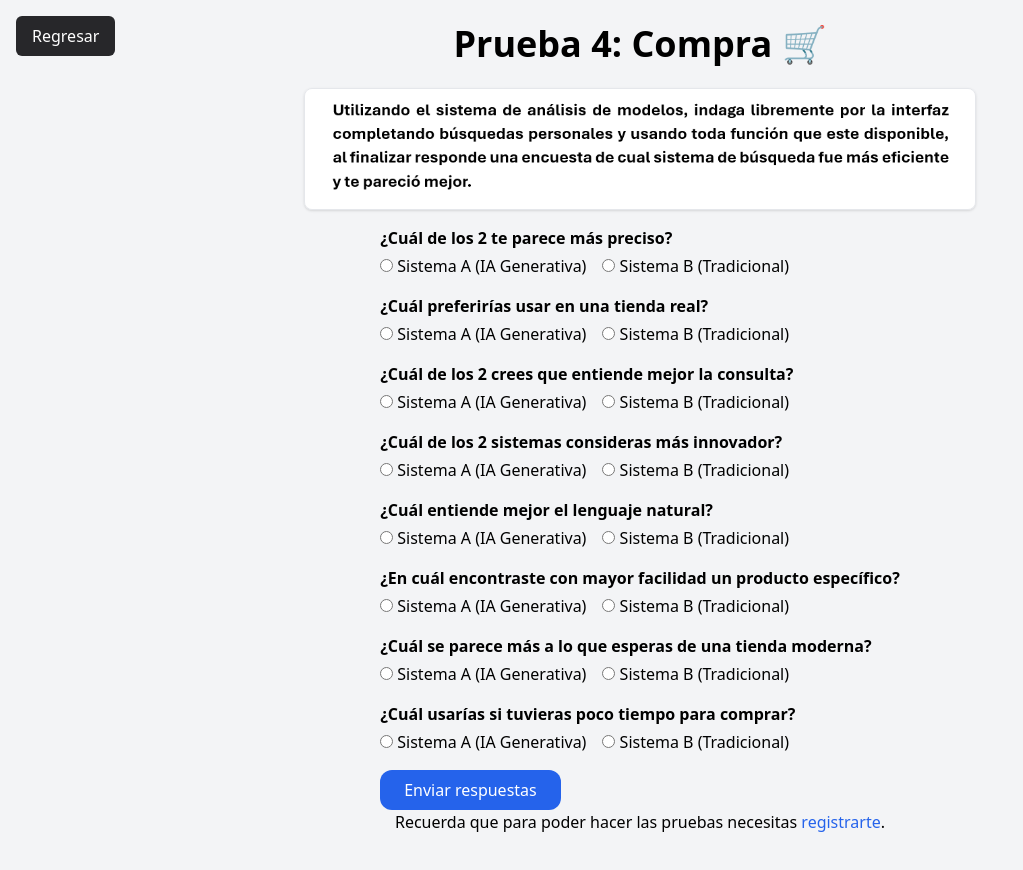
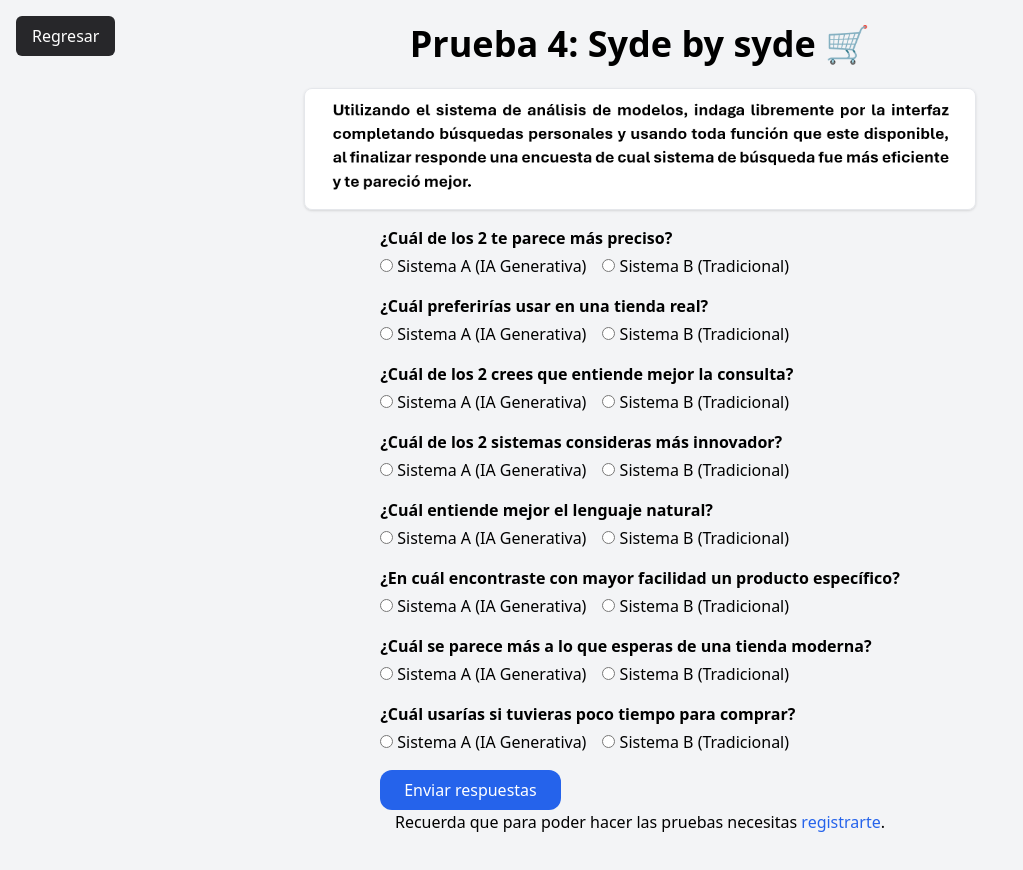
Before and after one commit to cesar3318123/ecommerce_web, a React (Create React App) app: page /prueba4 in a window 1280 px wide. Shown: the top 870 px of the page, without its empty margins (0-1023 px from the left). Built offline with nearby package versions, Linux system fonts and the light colour scheme.

Commit message:
cambios localstorage

```diff
--- a/src/prueba4.jsx
+++ b/src/prueba4.jsx
@@ -2,6 +2,8 @@ import React, { useState } from "react";
 import { Link } from "react-router-dom"; // Importamos Link para navegación
 
 function Prueba4() {
+
+  const userId = localStorage.getItem("userId");
   const [formData, setFormData] = useState({
     preciso: null,
     preferencia: null,
@@ -11,6 +13,7 @@ function Prueba4() {
     facilidad: null,
     moderno: null,
     pocoTiempo: null,
+    userId: userId,
   });
 
   const [success, setSuccess] = useState(false); // estado para mostrar mensaje
@@ -41,6 +44,7 @@ function Prueba4() {
       setMessage(data.mensaje || "Registro creado");
       console.log("✅ Respuesta guardada:", data);
       alert("¡Gracias por tu participación!");
+      const userId = localStorage.getItem("userId");
 
       // 🔹 Resetear formulario (volver todo a null)
       setFormData({
@@ -52,6 +56,7 @@ function Prueba4() {
         facilidad: null,
         moderno: null,
         pocoTiempo: null,
+        userId: null,
       });
 
       // 🔹 También limpiar los radios seleccionados
@@ -73,7 +78,7 @@ function Prueba4() {
         </button>
       </div>
 
-      <h1 className="text-4xl font-bold mb-6">Prueba 4: Compra 🛒</h1>
+      <h1 className="text-4xl font-bold mb-6">Prueba 4: Syde by syde 🛒</h1>
     <img
       src={"../imgsurvey/img2.png"}
       alt={"Instrucciones"}
```
